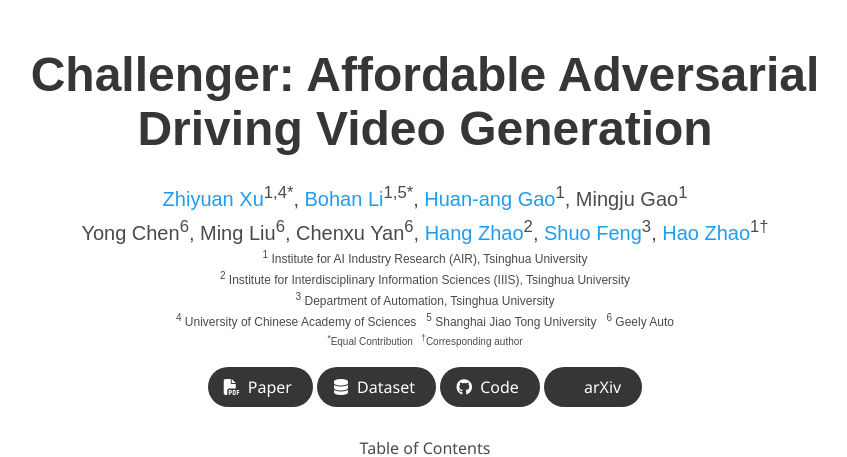
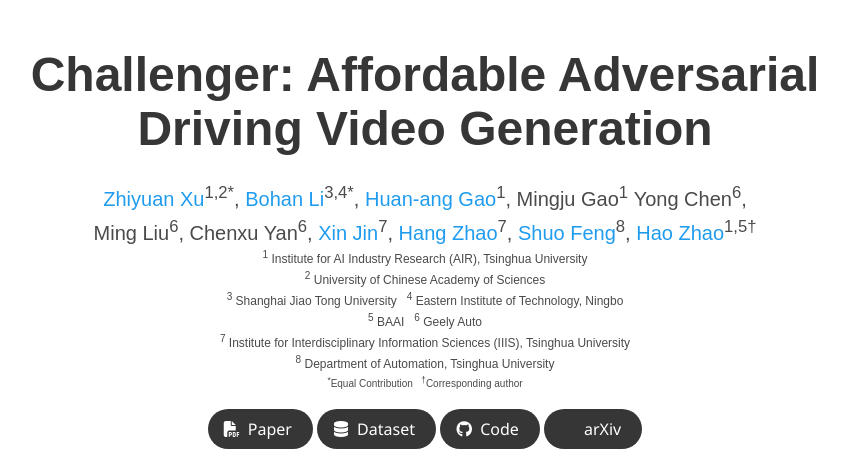
Before and after one commit to Pixtella/Challenger, a plain HTML site: page index.html in a window 1280 px wide. Shown: the top 457 px of the page, without its empty margins (215-1062 px from the left). Drawn offline with nearby package versions, Linux system fonts and the light colour scheme; some icons are missing; a web font is replaced by a local one.

Commit message:
Update index.html

```diff
--- a/index.html
+++ b/index.html
@@ -57,10 +57,10 @@
             <div class="is-size-5 publication-authors">
               <!-- Paper authors -->
               <span class="author-block">
-                <a href="https://rzyxu.github.io/" target="_blank">Zhiyuan Xu</a><sup>1,4*</sup>,
+                <a href="https://rzyxu.github.io/" target="_blank">Zhiyuan Xu</a><sup>1,2*</sup>,
               </span>
               <span class="author-block">
-                <a href="https://arlo0o.github.io/libohan.github.io/" target="_blank">Bohan Li</a><sup>1,5*</sup>,
+                <a href="https://arlo0o.github.io/libohan.github.io/" target="_blank">Bohan Li</a><sup>3,4*</sup>,
               </span>
               <span class="author-block">
                 <a href="https://c7w.tech/about/" target="_blank">Huan-ang Gao</a><sup>1</sup>,
@@ -68,10 +68,10 @@
               <span class="author-block">
                 Mingju Gao<sup>1</sup>
               </span>
-              <br>
               <span class="author-block">
                 Yong Chen<sup>6</sup>,
               </span>
+              <br>
               <span class="author-block">
                 Ming Liu<sup>6</sup>,
               </span>
@@ -79,24 +79,29 @@
                 Chenxu Yan<sup>6</sup>,
               </span>
               <span class="author-block">
-                <a href="https://hangzhaomit.github.io/" target="_blank">Hang Zhao</a><sup>2</sup>,
+                <a href="" target="_blank">Xin Jin</a><sup>7</sup>,
               </span>
               <span class="author-block">
-                <a href="https://www.fshuo.tech/" target="_blank">Shuo Feng</a><sup>3</sup>,
+                <a href="https://hangzhaomit.github.io/" target="_blank">Hang Zhao</a><sup>7</sup>,
               </span>
               <span class="author-block">
-                <a href="https://sites.google.com/view/fromandto/" target="_blank">Hao Zhao</a><sup>1†</sup>
+                <a href="https://www.fshuo.tech/" target="_blank">Shuo Feng</a><sup>8</sup>,
+              </span>
+              <span class="author-block">
+                <a href="https://sites.google.com/view/fromandto/" target="_blank">Hao Zhao</a><sup>1,5†</sup>
               </span>
               </div>
 
               <div class="is-size-7 publication-authors">
                 <span class="author-block">
                     <sup>1</sup> Institute for AI Industry Research (AIR), Tsinghua University <br>
-                    <sup>2</sup> Institute for Interdisciplinary Information Sciences (IIIS), Tsinghua University <br>
-                    <sup>3</sup> Department of Automation, Tsinghua University <br>
-                    <sup>4</sup> University of Chinese Academy of Sciences &nbsp;
-                    <sup>5</sup> Shanghai Jiao Tong University &nbsp;
-                    <sup>6</sup> Geely Auto
+                    <sup>2</sup> University of Chinese Academy of Sciences <br>
+                    <sup>3</sup> Shanghai Jiao Tong University &nbsp;
+                    <sup>4</sup> Eastern Institute of Technology, Ningbo <br>
+                    <sup>5</sup> BAAI &nbsp;
+                    <sup>6</sup> Geely Auto <br>
+                    <sup>7</sup> Institute for Interdisciplinary Information Sciences (IIIS), Tsinghua University <br>
+                    <sup>8</sup> Department of Automation, Tsinghua University <br>
                 </span>
                 <span class="eql-cntrb"><br><sup>*</sup>Equal Contribution &nbsp; <sup>†</sup>Corresponding author</span>
               </div>
```
